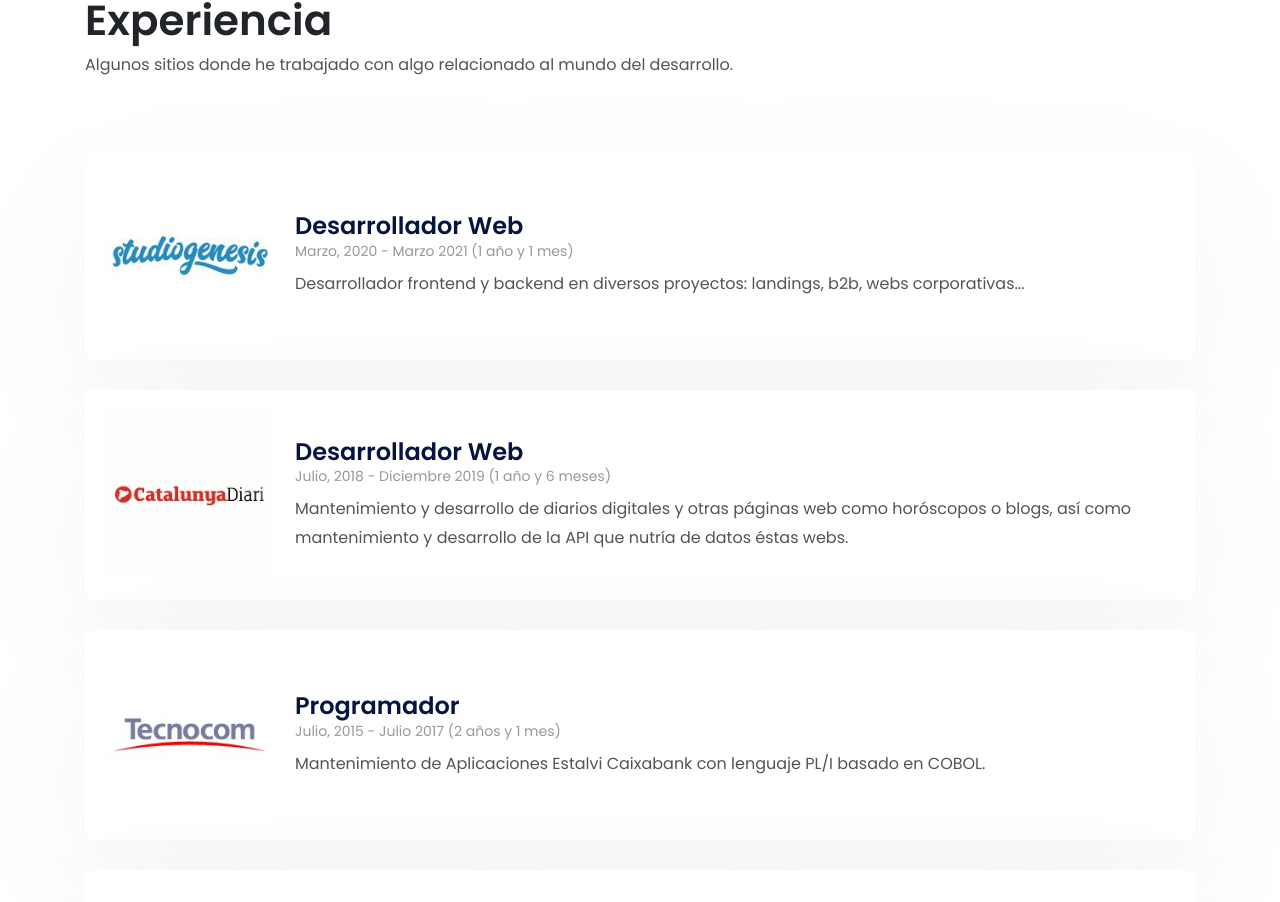
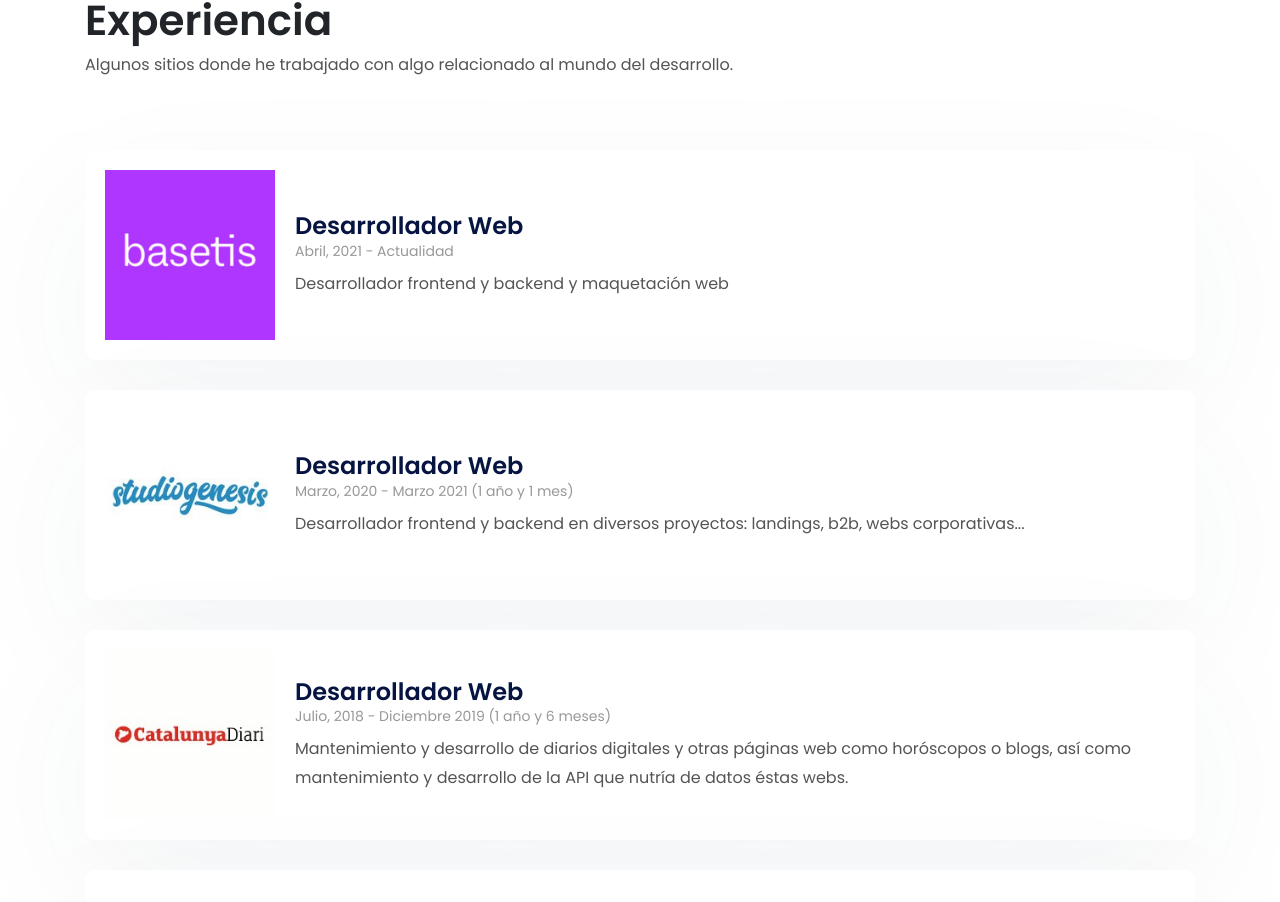
Before and after one commit to cmayadev/react-portfolio, a React (Create React App) app: page / in a window 1280 px wide. Shown: the part 2804-3706 px from the top of the page. Built offline with nearby package versions, Linux system fonts and the light colour scheme.

Commit message:
añadir basetis

```diff
--- a/src/components/Experience.js
+++ b/src/components/Experience.js
@@ -10,6 +10,18 @@ const Experience = () => {
                     <p>Algunos sitios donde he trabajado con algo relacionado al mundo del desarrollo.</p>
                 </div>
                 <div className="experience-list">
+                <div className="media experience-item">
+                        <div className="media-left">
+                            <div>
+                                <img src="logos/basetis.jpg" alt="BaseTIS" />
+                            </div>
+                        </div>
+                        <div className="media-body">
+                            <h4>Desarrollador Web</h4>
+                            <span>Abril, 2021 - Actualidad</span>
+                            <p>Desarrollador frontend y backend y maquetación web</p>
+                        </div>
+                    </div>
                     <div className="media experience-item">
                         <div className="media-left">
                             <div>
```
Also changed, not shown: public/logos/basetis.jpg (added).
